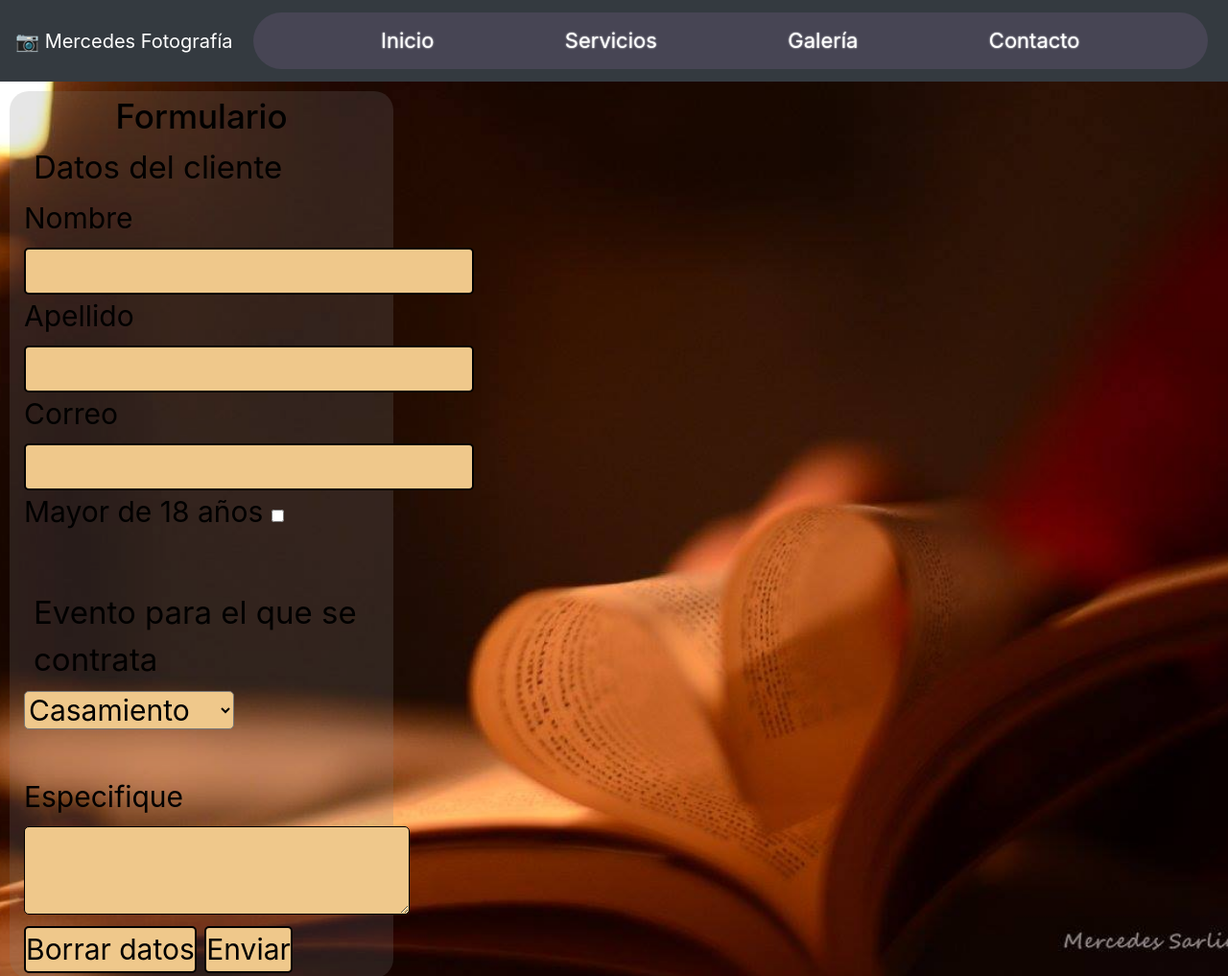
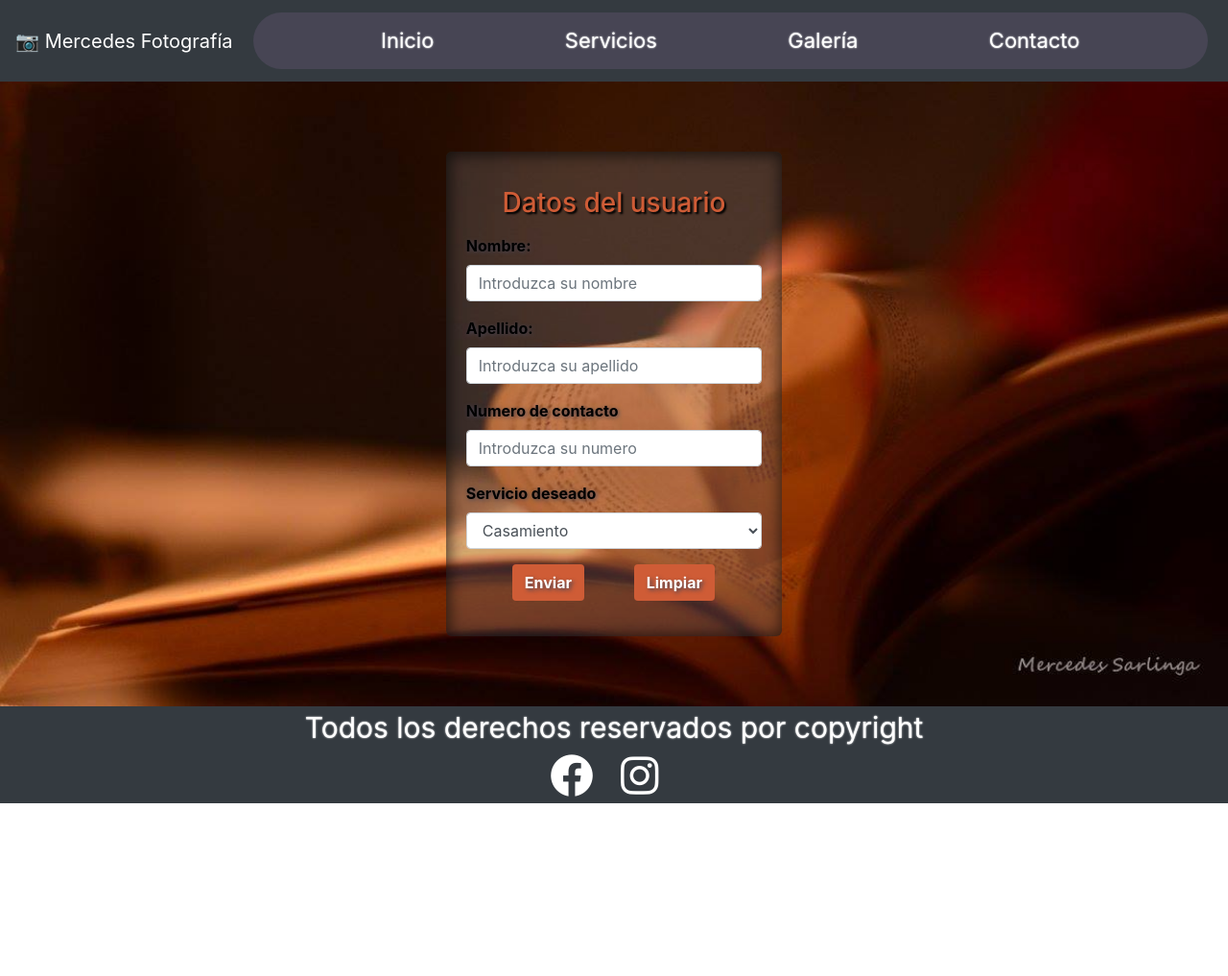
Before and after one commit to Siangai/Idea-Gaitan, a plain HTML site: page contacto.html in a window 1280 px wide. Shown: the top 1017 px of the page at 96% size. After the commit the page ends 837 px from the top, so only its background shows below. Drawn offline with nearby package versions, Linux system fonts and the light colour scheme.

Commit message:
agrego un nuevo form a contacto.html

```diff
--- a/contacto.html
+++ b/contacto.html
@@ -43,33 +43,41 @@
         </nav>
     <!-- Navbar finaliza -->
     </header>
-    <div class="cuerpo-formulario">
-        <form class="formulario" action="" method="post" >
-            <h2>Formulario</h2>
-            <span>Datos del cliente</span>
-            <label for="nombre" class="fondo">Nombre</label>
-            <input type="text" name="nombre"><br>
-            <label for="apellido" class="fondo">Apellido</label>
-            <input type="text" name="apellido"><br>
-            <label for="correo" class="fondo">Correo</label>
-            <input type="email" name="correo"><br>
-            <label for="mayor" class="fondo">Mayor de 18 años</label>
-            <input type="checkbox" name="mayor"><br><br>
-
-            <span>Evento para el que se contrata</span>
-            <select name="servicios" id="" class="fondo">
-                <option value="casamiento">Casamiento</option>
-                <option value="bautismo">Bautismo</option>
-                <option value="cumpleaños">Cumpleaños</option>
-                <option value="book de fotos">Book de fotos</option>
-                <option value="otro">Otro</option>
-            </select><br><br>
-            <label for="especifique" class="fondo">Especifique</label><br>
-            <textarea name="especifique"></textarea><br>
-            <input type="reset" value="Borrar datos" class="fondo">
-            <input type="submit" value="Enviar" class="fondo">
-        </form>
-    </div>
+    <section class="cuerpo-contacto">
+        <div class="row my-5">
+        <div class="col-sm-12 col-md-12 col-lg-12">
+            <form action="" method="post" class="formulario">
+                <h3 class="display-5  text-center my-3 titulo-form">Datos del usuario</h3>
+                <div class="form-group">
+                    <label for="">Nombre:</label>
+                    <input type="text" placeholder="Introduzca su nombre" name="nombre" id="nombre" class="form-control">
+                </div>
+                <div class="form-group">
+                    <label for="">Apellido:</label>
+                    <input type="text" placeholder="Introduzca su apellido" name="apellido" id="apellido" class="form-control">
+                </div>
+                <div class="form-group">
+                    <label for="">Numero de contacto</label>
+                    <input type="number" placeholder="Introduzca su numero" name="numero" id="nunero" class="form-control">
+                </div>
+                <div class="form-group">
+                    <label for="">Servicio deseado</label>
+                        <select name="servicio" id="servicio" class="form-control">
+                            <option value="casamiento">Casamiento</option>
+                            <option value="book particular">Book particular</option>
+                            <option value="book de 15">Book de 15</option>
+                            <option value="show">Show</option>
+                            <option value="book grupal">Book grupal</option>
+                        </select>
+                </div>
+                <div class="form-group botones">
+                    <button type="submit" class="btn boton boton1">Enviar</button>
+                    <a href="" class="btn boton">Limpiar</a>
+                </div>
+            </form>
+        </div>
+        </div>
+    </section>
     <footer class="piedepagina bg-dark">
         <p>Todos los derechos reservados por copyright</p>
         <div>
--- a/estilos/styles.css
+++ b/estilos/styles.css
@@ -16,7 +16,7 @@
   text-shadow: 0px 0px 2px #fff;
 }
 .navbar-nav li a:hover {
-  transform: scale(1.1);
+  transform: scale(1.08);
   transition: all 0.4s;
 }
 
@@ -239,51 +239,43 @@
 
 /* Galería ends */
 /* Contacto start */
-.cuerpo-formulario{
+.cuerpo-contacto{
     background-image: url(../multimedia/Libro.jpg);
-    background-position: bottom;
+    background-repeat: no-repeat;
     background-size: cover;
     background-position: bottom;
-    font-size: 30px;
-    padding: 10px;
-}
-.cuerpo-formulario h2{
-    font-size: 35px;
-    text-align: center;
+    max-width: 100vw;
+    padding: 25px;
 }
 .formulario{
-    border-radius: 20px;
-    background-color: rgb(128, 128, 128, 0.2);
-    max-width: 400px;
+    max-width: 350px;
+    padding: 1.3em;
+    margin: 0 auto;
+    background-color: rgba(120, 119, 123, 0.3);
+    font-weight: bold;
+    border-radius: 6px;
+    box-shadow: inset 1px 1px 15px 3px rgba(0, 0, 0, 0.6);
+}
+.btn{
+    background-color: #CF5C36;
+    font-weight: bold;
+    color: #fff;
+}
+.titulo-form{
+    color: #CF5C36;
+    text-shadow: 2px 2px 2px #000;
+}
+.form-group{
     color: #000;
-    padding: 5px 15px;
+    text-shadow: 1px 1px 4px #474554;
 }
-select{
-    border-radius: 5px;
-    background-color: #EFC88B;
+.boton{
+    text-shadow: 2px 2px 4px #474554;
 }
-span{
-    font-size: 33px;
-    margin: 5px 10px;
-    display: flex;
-}
-.formulario input{
-    border: #000 2px solid;
-    border-radius: 5px;
-    background-color: #EFC88B;
-    width: max-content;
-}
-.formulario textarea{
-    border: #000 1px solid;
-    border-radius: 5px;
-    background-color: #EFC88B;
-}
-@media screen and (max-width:380px) {
-    .formulario input{
-        width: 200px;
-    }
-    .formulario textarea{
-        max-width: 200px;
+@media  screen and (min-width:330px) {
+    .boton1{
+        margin: 0px 48px;
     }
 }
+
 /* Contacto ends */
```
